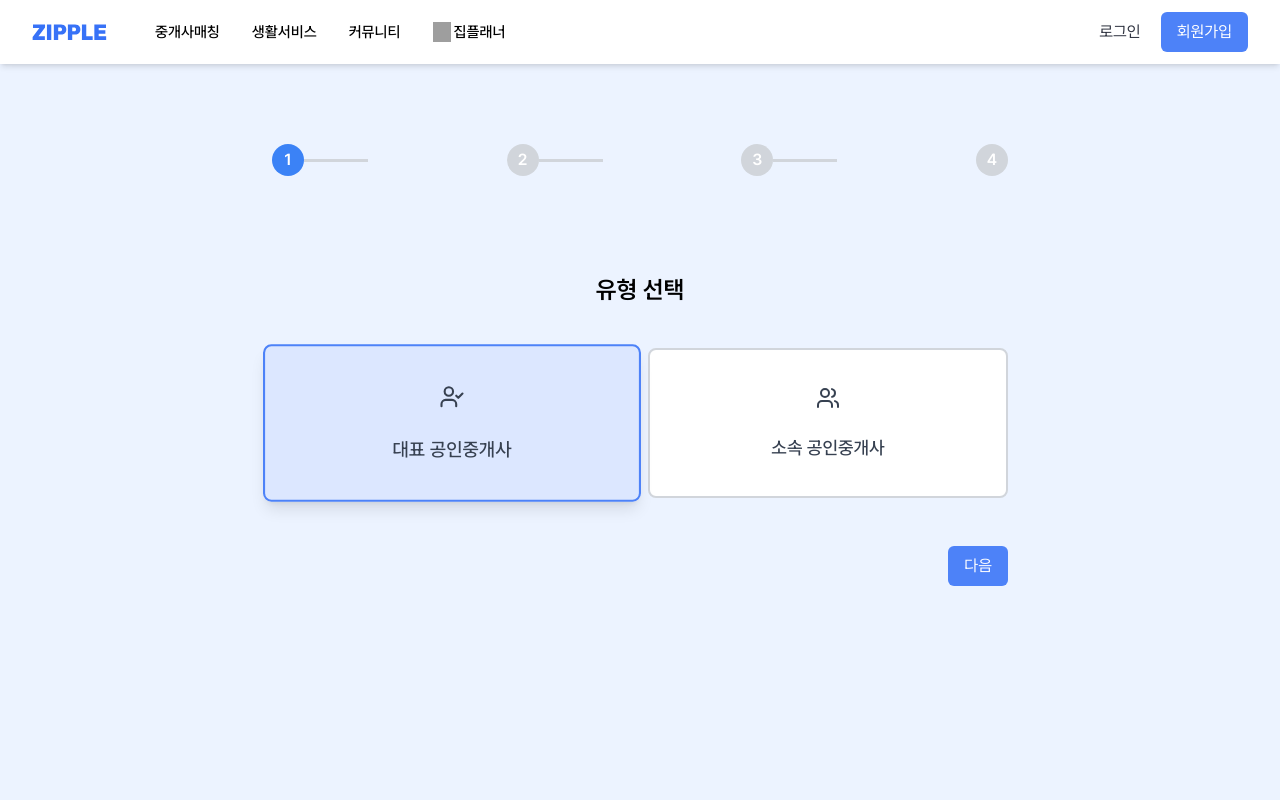
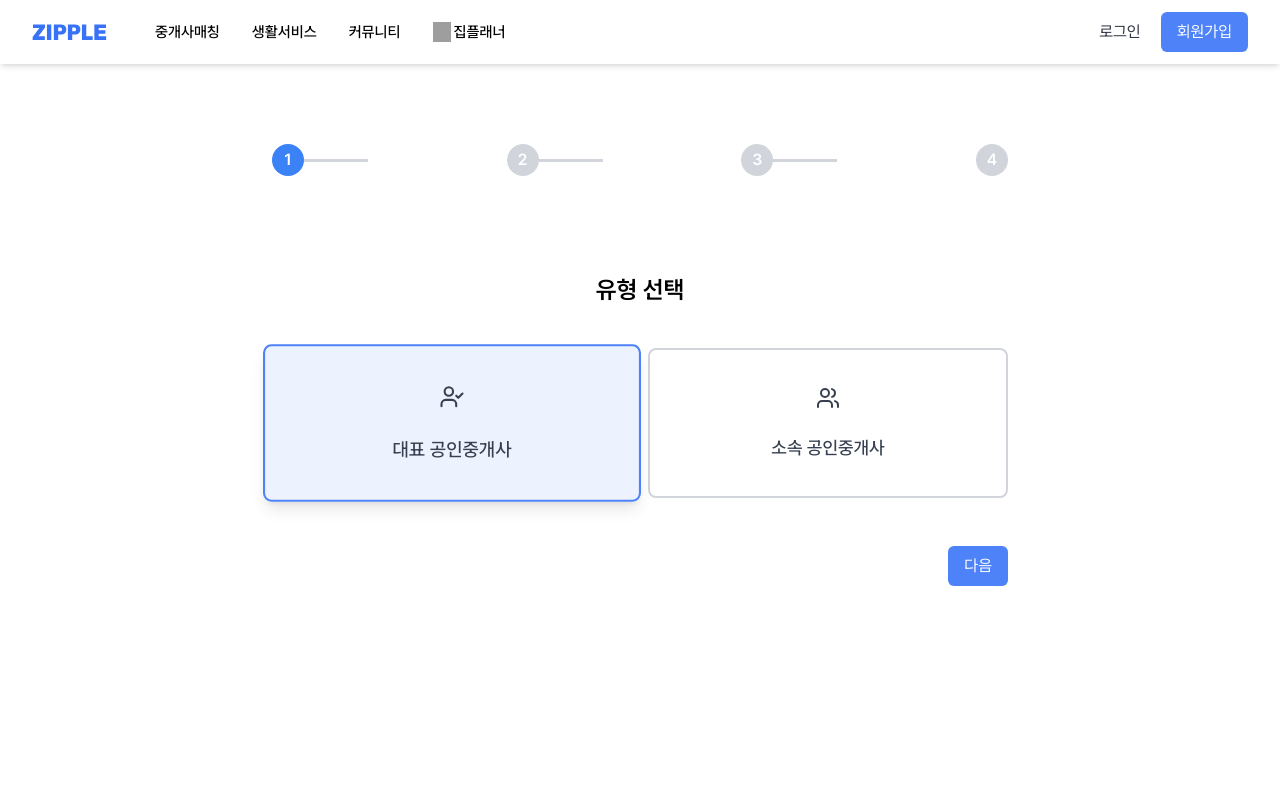
Before and after one commit to ziplanner/zipple-front, a Next.js app: page /signup/agent in a window 1280 px wide. Shown: the top 800 px of the page. Built offline with nearby package versions, Linux system fonts and the light colour scheme; grey boxes are pictures that could not be loaded.

Commit message:
style: Edit background color

```diff
--- a/app/(signUp)/signup/agent/page.tsx
+++ b/app/(signUp)/signup/agent/page.tsx
@@ -6,7 +6,7 @@ import MainSection from "./content/mainSection";
 const AgentPage = () => {
   return (
     <StepProvider>
-      <div className="relative min-h-screen pt-16 pb-24 md:pt-20 md:pb-36 bg-bg_sub overflow-hidden">
+      <div className="relative min-h-screen pt-16 pb-24 md:pt-20 md:pb-36 overflow-hidden">
         {/* 메인 컨텐츠 */}
         <div>
           <MainSection />
```
